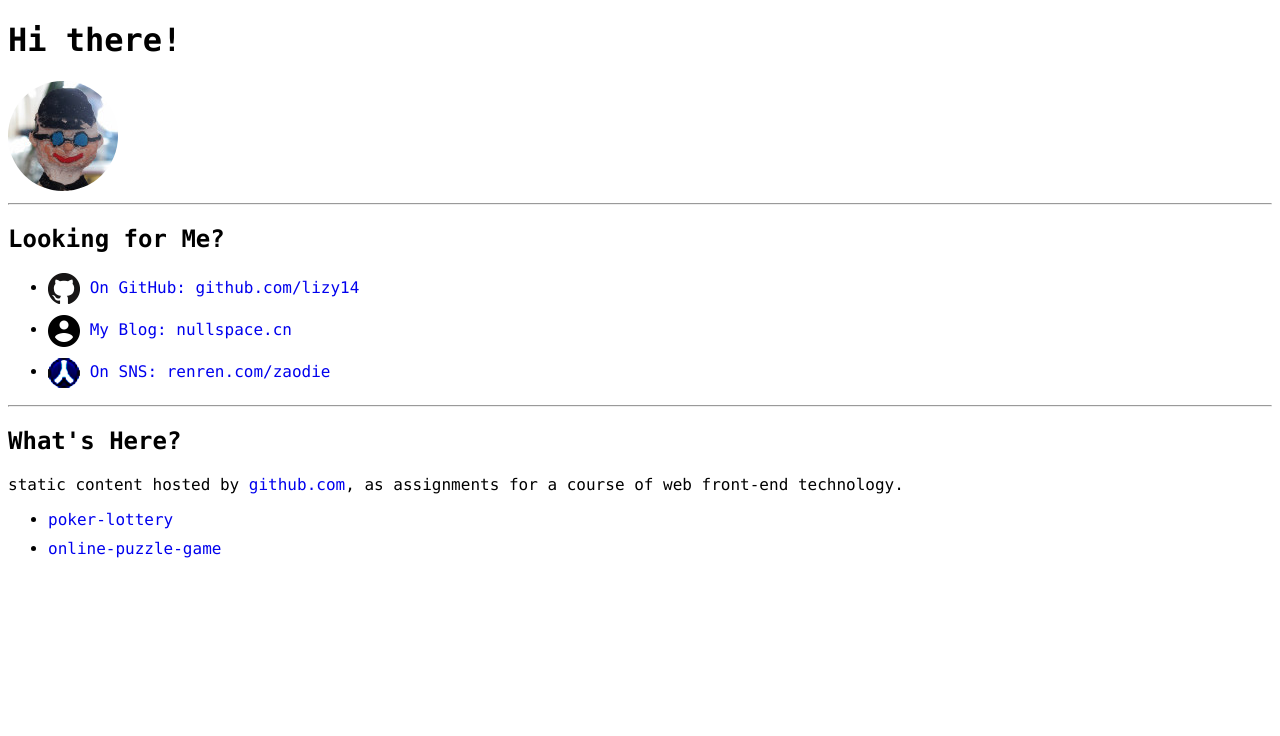
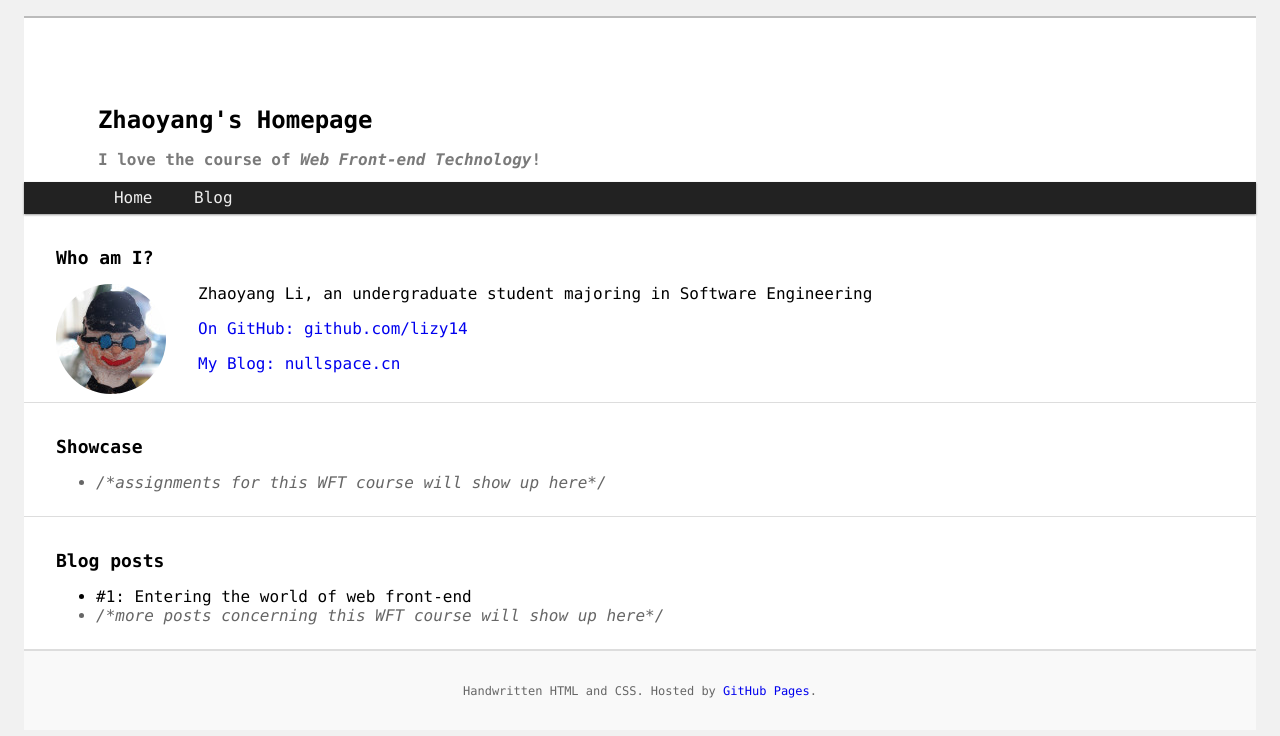
Before and after one commit to lizy14/wft-assignments, a website: page homepage/source/index.html in a window 1280 px wide. Drawn offline with Linux system fonts and the light colour scheme.

Commit message:
homepage styling

```diff
--- a/homepage/source/index.html
+++ b/homepage/source/index.html
@@ -1,5 +1,6 @@
 <!DOCTYPE html>
 <html lang="en">
+
   <head>
     <title>Zhaoyang's Homepage</title>
     <meta charset="UTF-8" />
@@ -9,34 +10,43 @@
   </head>
 
   <body>
-<h1>Hi there! </h1>
-<img src="image/head.jpg" class="head"/>
-<hr>
+    <div class="page-container">
+      <header>
+        <hgroup>
+          <h1 id="title">Zhaoyang's Homepage</h1>
+          <h2 id="subtitle">I love the course of <i>Web Front-end Technology</i>!</h2></hgroup>
+        <nav>
+          <a href="http://static.nullspace.cn/wft/homepage">Home</a>
+          <a href="http://nullspace.cn/">Blog</a></nav>
+      </header>
+      <section>
+        <h2>Who am I?</h2>
+        <div class="intro-container">
+          <div class="avatar"></div>
+          <div class="intro">
+            <p>Zhaoyang Li, an undergraduate student majoring in Software Engineering</p>
+            <p>
+              <a href="https://github.com/lizy14" target="_blank">On GitHub: github.com/lizy14</a></p>
+            <p>
+              <a href="http://nullspace.cn/" target="_blank">My Blog: nullspace.cn</a></p>
+          </div>
+        </div>
+      </section>
+      <section>
+        <h2>Showcase</h2>
+        <ul>
+          <li class="todo">/*assignments for this WFT course will show up here*/</li></ul>
+      </section>
+      <section>
+        <h2>Blog posts</h2>
+        <ul>
+          <li>
+            <a>#1: Entering the world of web front-end</a>
+          </li>
+          <li class="todo">/*more posts concerning this WFT course will show up here*/</li></ul>
+      </section>
+      <footer>Handwritten HTML and CSS. Hosted by
+        <a href="https://pages.github.com">GitHub Pages</a>.</footer></div>
+  </body>
 
-<h2>Looking for Me?</h2>
-<ul>
-<li><a href="https://github.com/lizy14" target="_blank">
-	<img src="image/github.ico" class="icon"/>
-	On GitHub: github.com/lizy14
-</a></li>
-
-<li><a href="http://nullspace.cn/" target="_blank">
-	<img src="image/blog.png" class="icon"/>
-	My Blog: nullspace.cn
-</a></li>
-
-<li><a href="http://www.renren.com/313662472/profile" target="_blank">
-	<img src="image/renren.png" class="icon"/>
-	On SNS: renren.com/zaodie
-</a> </li>
-
-</ul>
-<hr>
-<h2>What's Here?</h2>
-<p>static content hosted by <a href="https://github.com">github.com</a>, as assignments for a course of web front-end technology.</p>
-<ul>
-    <li><a href="/poker-lottery">poker-lottery</a></li>
-    <li><a href="/online-puzzle-game">online-puzzle-game</a></li>
-</ul>
-</body>
 </html>
--- a/homepage/source/script/index.js
+++ b/homepage/source/script/index.js
@@ -1,8 +1,4 @@
 (function () {
-	console.log('bar');
-	var name_of_variable_x;
-	var y;
-	if (name_of_variable_x === y) {
-		console.log('foo');
-	}
+	'use strict';
+	//nothing to be done here
 })();
--- a/homepage/source/style/index.css
+++ b/homepage/source/style/index.css
@@ -1,19 +1,91 @@
-body{
-	font-family: consolas, courier, monospace;
+div.intro-container {
+	min-height:110px;
 }
-img.icon{
-	height: 32px;
-	width: 32px;
-	vertical-align: middle;
-}
-img.head{
+div.avatar {
 	height:110px;
 	width:110px;
 	border-radius:55px;
+	display:block;
+	float:left;
+	background-image:url(../image/head.jpg);
+	margin-right:2em;
 }
-a{
-	text-decoration: none;
+div.intro {
+	padding-left:1em;
 }
-li{
-	margin-bottom: 10px;
+@media screen and (max-width:480px) {
+	div.avatar {
+		display:inherit;
+		float:none;
+		margin:auto;
+	}
+	div.intro {
+		padding:0;
+	}
 }
+body {
+	font-family:consolas,courier,monospace;
+	background-color:#f1f1f1;
+}
+div.page-container {
+	border-top:2px solid #bbb;
+	background-color:white;
+	margin:1em;
+}
+a {
+	text-decoration:none;
+}
+nav {
+	background:#222;
+	box-shadow:rgba(0,0,0,0.4) 0px 1px 2px;
+	color:white;
+	padding-left:6%;
+}
+hgroup {
+	padding:0 6%;
+}
+h1 {
+	font-size:x-large;
+	padding-top:3em;
+}
+h2 {
+	font-size:large;
+	padding-top:1em;
+}
+h2#subtitle {
+	color:#7a7a7a;
+	padding-top:0em;
+	font-size:medium;
+}
+nav a {
+	line-height:2em;
+	display:inline-block;
+	padding:0 1em;
+	color:#eee;
+}
+nav a:hover {
+	background:#f9f9f9;
+	color:#373737;
+}
+
+section {
+	border-bottom:1.5px solid #ddd;
+	padding-bottom:0.5em;
+	padding-left:2em;
+	padding-right:2em;
+	position:relative;
+}
+li.todo {
+	color:#666;
+	font-style:italic;
+}
+
+footer {
+	background:#f9f9f9;
+	border-top:1px solid #ddd;
+	color:#666;
+	font-size:12px;
+	line-height:2.2em;
+	padding:2.2em 0.5em;
+	text-align:center;
+}
```
Also changed, not shown: homepage/package.json (+1 -6 lines), homepage/source/image/blog.png (deleted), homepage/source/image/github.ico (deleted), homepage/source/image/renren.png (deleted). Lines whose indentation alone changed are shown as unchanged.
